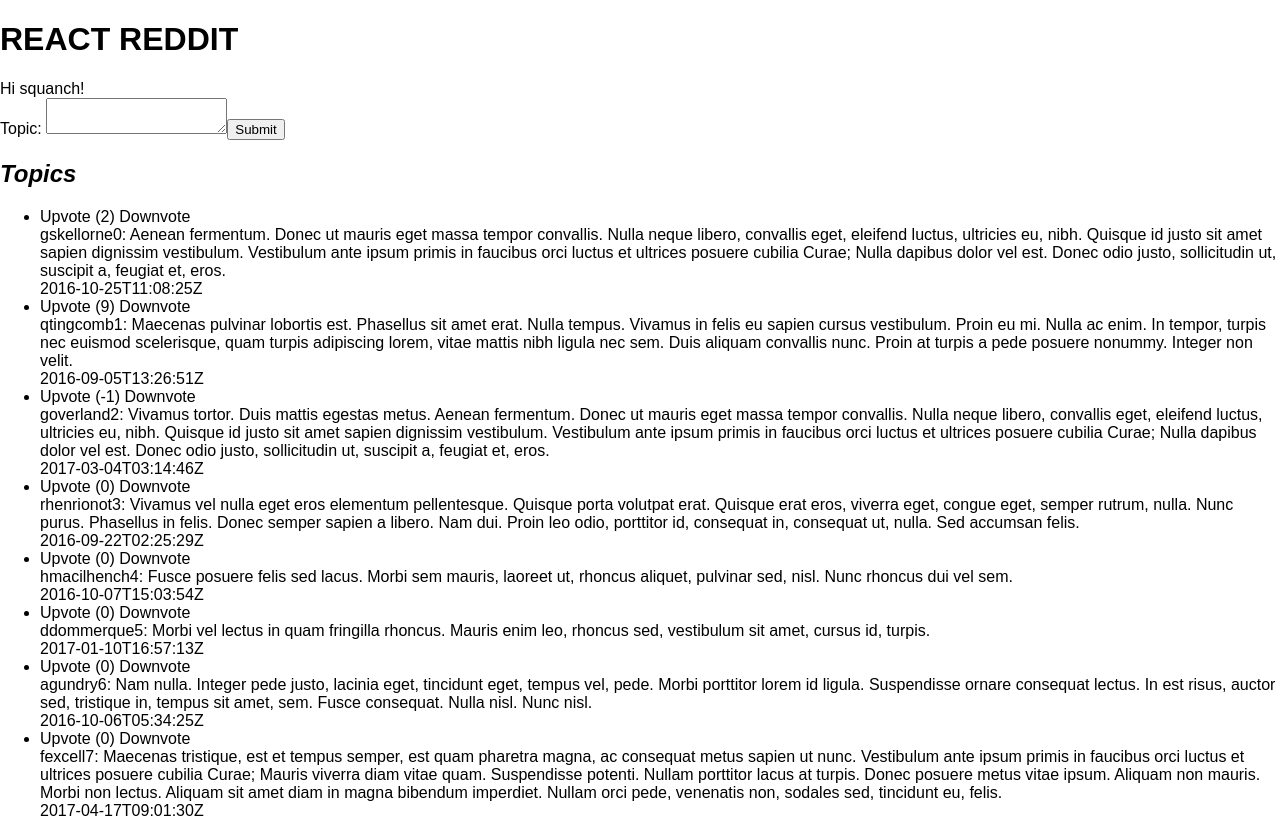
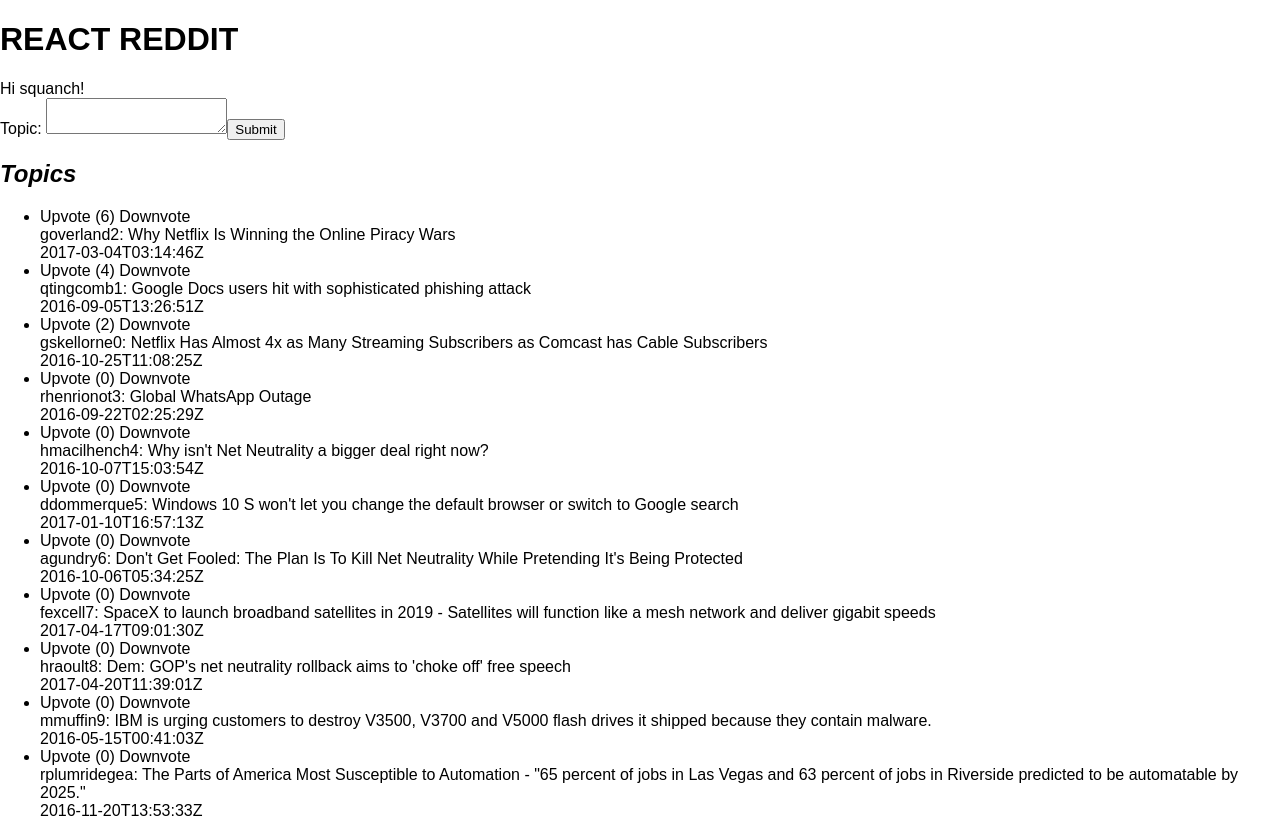
Before and after one commit to joriguzman/react-reddit, a React (Create React App) app: page / in a window 1280 px wide. Shown: the top 818 px of the page. Built offline with nearby package versions, Linux system fonts and the light colour scheme.

Commit message:
1. Sort topics by number of votes 2. Add TopicItem 3. Refactoring 4. Clean up data

```diff
--- a/src/App.js
+++ b/src/App.js
@@ -12,7 +12,7 @@
         topic_id: topicId,
         username: username,
         up_or_down: upOrDownVote,
-        timestamp: Date.now() // TODO fix this
+        timestamp: new Date().toLocaleString() // TODO fix this
     }
     return vote;
 }
@@ -35,7 +35,7 @@
         this.setState({ topics: this.state.topics });
     }
 
-    handleChange = (event) => {
+    handleTopicInputChange = (event) => {
         this.setState({ newTopic: event.target.value });
     }
 
@@ -49,12 +49,18 @@
 
     handleSubmit = (event) => {
         const { topics, newTopic } = this.state;
+        const topicId = this.getNewTopicId();
+        const votes = [];
+        votes.push(createVote(topicId, 1, username));
+
         const topic = {
-            topic_id: this.getNewTopicId(),
-            username,
+            topic_id: topicId,
+            username: username,
             topic: newTopic,
-            creation_date: Date.now()
+            creation_date: new Date().toLocaleString(),
+            votes: votes
         };
+
         this.setState({
             topics: topics.concat([topic]),
             newTopic: ''
@@ -71,7 +77,7 @@
                 </header>
                 <main>
                     <SubmitTopicForm newTopic={this.state.newTopic}
-                        handleChange={this.handleChange}
+                        handleTopicInputChange={this.handleTopicInputChange}
                         handleSubmit={this.handleSubmit} />
                     <TopicList topics={this.state.topics}
                         handleVote={this.handleVote} />
--- a/src/SubmitTopicForm.js
+++ b/src/SubmitTopicForm.js
@@ -1,9 +1,10 @@
 import React from 'react';
 
-const SubmitTopicForm = ({ newTopic, handleSubmit, handleChange }) => (
+const SubmitTopicForm = ({ newTopic, handleSubmit, handleTopicInputChange }) => (
     <form onSubmit={handleSubmit}>
         <label>
-            Topic: <textarea value={newTopic} onChange={handleChange}></textarea>
+            Topic: <textarea value={newTopic}
+                onChange={handleTopicInputChange}></textarea>
         </label>
         <input type='submit' value='Submit' />
     </form>
--- a/src/TopicItem.js
+++ b/src/TopicItem.js
@@ -1,9 +1,19 @@
 import React from 'react';
 
-const TopicItem = ({text, votes}) => {
+function getVotes(topic) {
+    return topic.votes.reduce((totalVotes, currentVote) =>
+        totalVotes += currentVote.up_or_down, 0);
+}
+
+const TopicItem = ({ topic, handleVote }) => {
+    const topicId = topic.topic_id;
     return (
-        <li>
-            {text} - {votes}
+        <li key={topicId}>
+            <span onClick={() => handleVote(topicId, 1)}>Upvote</span>
+            <span> ({getVotes(topic)}) </span>
+            <span onClick={() => handleVote(topicId, -1)}>Downvote</span>
+            <div>{topic.username}: {topic.topic}</div>
+            <div>{topic.creation_date}</div>
         </li>
     );
 };
--- a/src/TopicList.js
+++ b/src/TopicList.js
@@ -1,28 +1,26 @@
 import React from 'react';
 import TopicItem from './TopicItem';
 
+function compareTopicVotes(topicA, topicB) {
+    return getVotes(topicB) - getVotes(topicA);
+}
+
+function getVotes(topic) {
+    return topic.votes.reduce((totalVotes, currentVote) =>
+        totalVotes += currentVote.up_or_down, 0);
+}
+
 const TopicList = ({ topics, handleVote }) => {
-    const getTopics = topics.map((topic, index) => {
-
-        const topicId = topic.topic_id;
-        const getVotes = topic.votes.reduce((totalVotes, currentVote) =>
-            totalVotes += currentVote.up_or_down, 0);
-
-        return (
-            <li key={index}>
-                <span onClick={() => handleVote(topicId, 1)}>Upvote</span>
-                <span> ({getVotes}) </span>
-                <span onClick={() => handleVote(topicId, -1)}>Downvote</span>
-                <div>{topic.username}: {topic.topic}</div>
-                <div>{topic.creation_date}</div>
-            </li>)
-    });
+    const sortedTopics = [...topics].sort(compareTopicVotes);
+    const top20Topics = sortedTopics.slice(0, 20);
+    const getTopicItems = top20Topics.map(topic =>
+        <TopicItem topic={topic} handleVote={handleVote} />);
 
     return (
         <section>
             <h2><i>Topics</i></h2>
             <ul className="topicList">
-                {getTopics}
+                {getTopicItems}
             </ul>
         </section>
     );
--- a/src/database.json
+++ b/src/database.json
@@ -3,7 +3,7 @@
         {
             "topic_id": 1,
             "username": "gskellorne0",
-            "topic": "Aenean fermentum. Donec ut mauris eget massa tempor convallis. Nulla neque libero, convallis eget, eleifend luctus, ultricies eu, nibh. Quisque id justo sit amet sapien dignissim vestibulum. Vestibulum ante ipsum primis in faucibus orci luctus et ultrices posuere cubilia Curae; Nulla dapibus dolor vel est. Donec odio justo, sollicitudin ut, suscipit a, feugiat et, eros.",
+            "topic": "Netflix Has Almost 4x as Many Streaming Subscribers as Comcast has Cable Subscribers",
             "creation_date": "2016-10-25T11:08:25Z",
             "votes": [
                 {
@@ -41,7 +41,7 @@
         {
             "topic_id": 2,
             "username": "qtingcomb1",
-            "topic": "Maecenas pulvinar lobortis est. Phasellus sit amet erat. Nulla tempus. Vivamus in felis eu sapien cursus vestibulum. Proin eu mi. Nulla ac enim. In tempor, turpis nec euismod scelerisque, quam turpis adipiscing lorem, vitae mattis nibh ligula nec sem. Duis aliquam convallis nunc. Proin at turpis a pede posuere nonummy. Integer non velit.",
+            "topic": "Google Docs users hit with sophisticated phishing attack",
             "creation_date": "2016-09-05T13:26:51Z",
             "votes": [
                 {
@@ -53,16 +53,6 @@
                     "username": "mlagadu7",
                     "up_or_down": 1,
                     "timestamp": "2016-12-30T03:17:21Z"
-                },
-                {
-                    "username": "kchimenti8",
-                    "up_or_down": 1,
-                    "timestamp": "2017-01-19T08:52:16Z"
-                },
-                {
-                    "username": "ccoad9",
-                    "up_or_down": 1,
-                    "timestamp": "2017-04-23T07:15:00Z"
                 },
                 {
                     "username": "bovershotta",
@@ -83,28 +73,13 @@
                     "username": "alippittd",
                     "up_or_down": 1,
                     "timestamp": "2016-10-21T20:20:40Z"
-                },
-                {
-                    "username": "aforkere",
-                    "up_or_down": 1,
-                    "timestamp": "2016-10-27T06:56:18Z"
-                },
-                {
-                    "username": "mrockcliffef",
-                    "up_or_down": 1,
-                    "timestamp": "2016-12-02T14:03:38Z"
-                },
-                {
-                    "username": "hcamiesg",
-                    "up_or_down": 1,
-                    "timestamp": "2016-05-26T14:24:56Z"
                 }
             ]
         },
         {
             "topic_id": 3,
             "username": "goverland2",
-            "topic": "Vivamus tortor. Duis mattis egestas metus. Aenean fermentum. Donec ut mauris eget massa tempor convallis. Nulla neque libero, convallis eget, eleifend luctus, ultricies eu, nibh. Quisque id justo sit amet sapien dignissim vestibulum. Vestibulum ante ipsum primis in faucibus orci luctus et ultrices posuere cubilia Curae; Nulla dapibus dolor vel est. Donec odio justo, sollicitudin ut, suscipit a, feugiat et, eros.",
+            "topic": "Why Netflix Is Winning the Online Piracy Wars",
             "creation_date": "2017-03-04T03:14:46Z",
             "votes": [
                 {
@@ -123,34 +98,9 @@
                     "timestamp": "2016-08-24T13:54:32Z"
                 },
                 {
-                    "username": "ndarnbrookk",
-                    "up_or_down": -1,
-                    "timestamp": "2017-04-05T00:15:19Z"
-                },
-                {
-                    "username": "rambroisl",
-                    "up_or_down": -1,
-                    "timestamp": "2016-06-12T12:08:35Z"
-                },
-                {
                     "username": "mkingshottm",
                     "up_or_down": 1,
                     "timestamp": "2016-08-05T14:51:38Z"
-                },
-                {
-                    "username": "clonghin",
-                    "up_or_down": -1,
-                    "timestamp": "2016-06-04T19:58:50Z"
-                },
-                {
-                    "username": "lcornecko",
-                    "up_or_down": -1,
-                    "timestamp": "2016-06-24T20:30:16Z"
-                },
-                {
-                    "username": "bazemap",
-                    "up_or_down": -1,
-                    "timestamp": "2017-02-04T17:13:53Z"
                 },
                 {
                     "username": "jmcneillyq",
@@ -169,7 +119,7 @@
                 },
                 {
                     "username": "mpattiet",
-                    "up_or_down": -1,
+                    "up_or_down": 1,
                     "timestamp": "2017-04-21T22:11:43Z"
                 }
             ]
@@ -177,63 +127,63 @@
         {
             "topic_id": 4,
             "username": "rhenrionot3",
-            "topic": "Vivamus vel nulla eget eros elementum pellentesque. Quisque porta volutpat erat. Quisque erat eros, viverra eget, congue eget, semper rutrum, nulla. Nunc purus. Phasellus in felis. Donec semper sapien a libero. Nam dui. Proin leo odio, porttitor id, consequat in, consequat ut, nulla. Sed accumsan felis.",
+            "topic": "Global WhatsApp Outage",
             "creation_date": "2016-09-22T02:25:29Z",
             "votes": []
         },
         {
             "topic_id": 5,
             "username": "hmacilhench4",
-            "topic": "Fusce posuere felis sed lacus. Morbi sem mauris, laoreet ut, rhoncus aliquet, pulvinar sed, nisl. Nunc rhoncus dui vel sem.",
+            "topic": "Why isn't Net Neutrality a bigger deal right now?",
             "creation_date": "2016-10-07T15:03:54Z",
             "votes": []
         },
         {
             "topic_id": 6,
             "username": "ddommerque5",
-            "topic": "Morbi vel lectus in quam fringilla rhoncus. Mauris enim leo, rhoncus sed, vestibulum sit amet, cursus id, turpis.",
+            "topic": "Windows 10 S won't let you change the default browser or switch to Google search",
             "creation_date": "2017-01-10T16:57:13Z",
             "votes": []
         },
         {
             "topic_id": 7,
             "username": "agundry6",
-            "topic": "Nam nulla. Integer pede justo, lacinia eget, tincidunt eget, tempus vel, pede. Morbi porttitor lorem id ligula. Suspendisse ornare consequat lectus. In est risus, auctor sed, tristique in, tempus sit amet, sem. Fusce consequat. Nulla nisl. Nunc nisl.",
+            "topic": "Don't Get Fooled: The Plan Is To Kill Net Neutrality While Pretending It's Being Protected",
             "creation_date": "2016-10-06T05:34:25Z",
             "votes": []
         },
         {
             "topic_id": 8,
             "username": "fexcell7",
-            "topic": "Maecenas tristique, est et tempus semper, est quam pharetra magna, ac consequat metus sapien ut nunc. Vestibulum ante ipsum primis in faucibus orci luctus et ultrices posuere cubilia Curae; Mauris viverra diam vitae quam. Suspendisse potenti. Nullam porttitor lacus at turpis. Donec posuere metus vitae ipsum. Aliquam non mauris. Morbi non lectus. Aliquam sit amet diam in magna bibendum imperdiet. Nullam orci pede, venenatis non, sodales sed, tincidunt eu, felis.",
+            "topic": "SpaceX to launch broadband satellites in 2019 - Satellites will function like a mesh network and deliver gigabit speeds",
             "creation_date": "2017-04-17T09:01:30Z",
             "votes": []
         },
         {
             "topic_id": 9,
             "username": "hraoult8",
-            "topic": "Phasellus in felis. Donec semper sapien a libero. Nam dui. Proin leo odio, porttitor id, consequat in, consequat ut, nulla. Sed accumsan felis. Ut at dolor quis odio consequat varius. Integer ac leo. Pellentesque ultrices mattis odio. Donec vitae nisi. Nam ultrices, libero non mattis pulvinar, nulla pede ullamcorper augue, a suscipit nulla elit ac nulla.",
+            "topic": "Dem: GOP's net neutrality rollback aims to 'choke off' free speech",
             "creation_date": "2017-04-20T11:39:01Z",
             "votes": []
         },
         {
             "topic_id": 10,
             "username": "mmuffin9",
-            "topic": "Morbi porttitor lorem id ligula. Suspendisse ornare consequat lectus. In est risus, auctor sed, tristique in, tempus sit amet, sem. Fusce consequat. Nulla nisl. Nunc nisl. Duis bibendum, felis sed interdum venenatis, turpis enim blandit mi, in porttitor pede justo eu massa. Donec dapibus. Duis at velit eu est congue elementum. In hac habitasse platea dictumst.",
+            "topic": "IBM is urging customers to destroy V3500, V3700 and V5000 flash drives it shipped because they contain malware.",
             "creation_date": "2016-05-15T00:41:03Z",
             "votes": []
         },
         {
             "topic_id": 11,
             "username": "rplumridegea",
-            "topic": "Donec quis orci eget orci vehicula condimentum. Curabitur in libero ut massa volutpat convallis. Morbi odio odio, elementum eu, interdum eu, tincidunt in, leo. Maecenas pulvinar lobortis est. Phasellus sit amet erat. Nulla tempus. Vivamus in felis eu sapien cursus vestibulum.",
+            "topic": "The Parts of America Most Susceptible to Automation - \"65 percent of jobs in Las Vegas and 63 percent of jobs in Riverside predicted to be automatable by 2025.\"",
             "creation_date": "2016-11-20T13:53:33Z",
             "votes": []
         },
         {
             "topic_id": 12,
             "username": "chamonb",
-            "topic": "Maecenas pulvinar lobortis est. Phasellus sit amet erat. Nulla tempus. Vivamus in felis eu sapien cursus vestibulum. Proin eu mi. Nulla ac enim. In tempor, turpis nec euismod scelerisque, quam turpis adipiscing lorem, vitae mattis nibh ligula nec sem. Duis aliquam convallis nunc. Proin at turpis a pede posuere nonummy.",
+            "topic": "NSA still collecting Americans’ phone call data",
             "creation_date": "2016-06-10T02:48:29Z",
             "votes": []
         },
```
Also changed, not shown: 1 other file (tests, documents, lock files or other folders).
